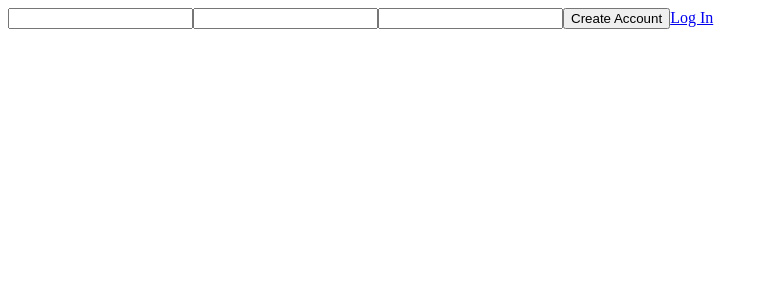
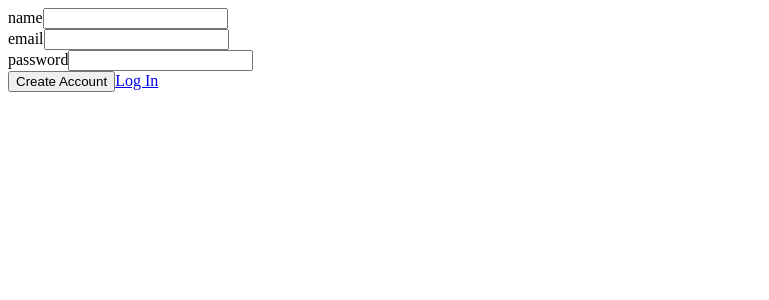
Before and after one commit to issho-ni/issho-web, a React app: page /join in a window 1280 px wide. Shown: the top 300 px of the page, without its empty margins (0-769 px from the left). Built offline with nearby package versions, Linux system fonts and the light colour scheme; the HTML template or start-up script is replaced by a standard one.

Commit message:
Field wrapper with label

```diff
--- a/src/components/CreateUserForm.tsx
+++ b/src/components/CreateUserForm.tsx
@@ -1,8 +1,9 @@
-import { Field, Form, Formik } from "formik"
+import { Form, Formik } from "formik"
 import * as React from "react"
 import { MutationFn } from "react-apollo"
 import { Link } from "react-router-dom"
 import { clearState } from "../utils/state"
+import { Field } from "./Field"
 import { SessionContext } from "./SessionContext"
 
 export interface CreateUserFormProps {
--- /dev/null
+++ b/src/components/Field.tsx
@@ -0,0 +1,21 @@
+import { Field, FieldAttributes } from "formik"
+import * as React from "react"
+
+export interface IsshoFieldProps {
+  label?: string
+}
+
+class IsshoField extends React.Component<FieldAttributes<IsshoFieldProps>> {
+  public render() {
+    const { label } = this.props
+
+    return (
+      <div>
+        <label htmlFor={this.props.name}>{label || this.props.name}</label>
+        <Field id={this.props.name} {...this.props} />
+      </div>
+    )
+  }
+}
+
+export { IsshoField as Field }
--- a/src/components/LoginUserForm.tsx
+++ b/src/components/LoginUserForm.tsx
@@ -1,8 +1,9 @@
-import { Field, Form, Formik } from "formik"
+import { Form, Formik } from "formik"
 import * as React from "react"
 import { MutationFn } from "react-apollo"
 import { Link } from "react-router-dom"
 import { clearState } from "../utils/state"
+import { Field } from "./Field"
 import { SessionContext } from "./SessionContext"
 
 export interface LoginUserFormProps {
```
